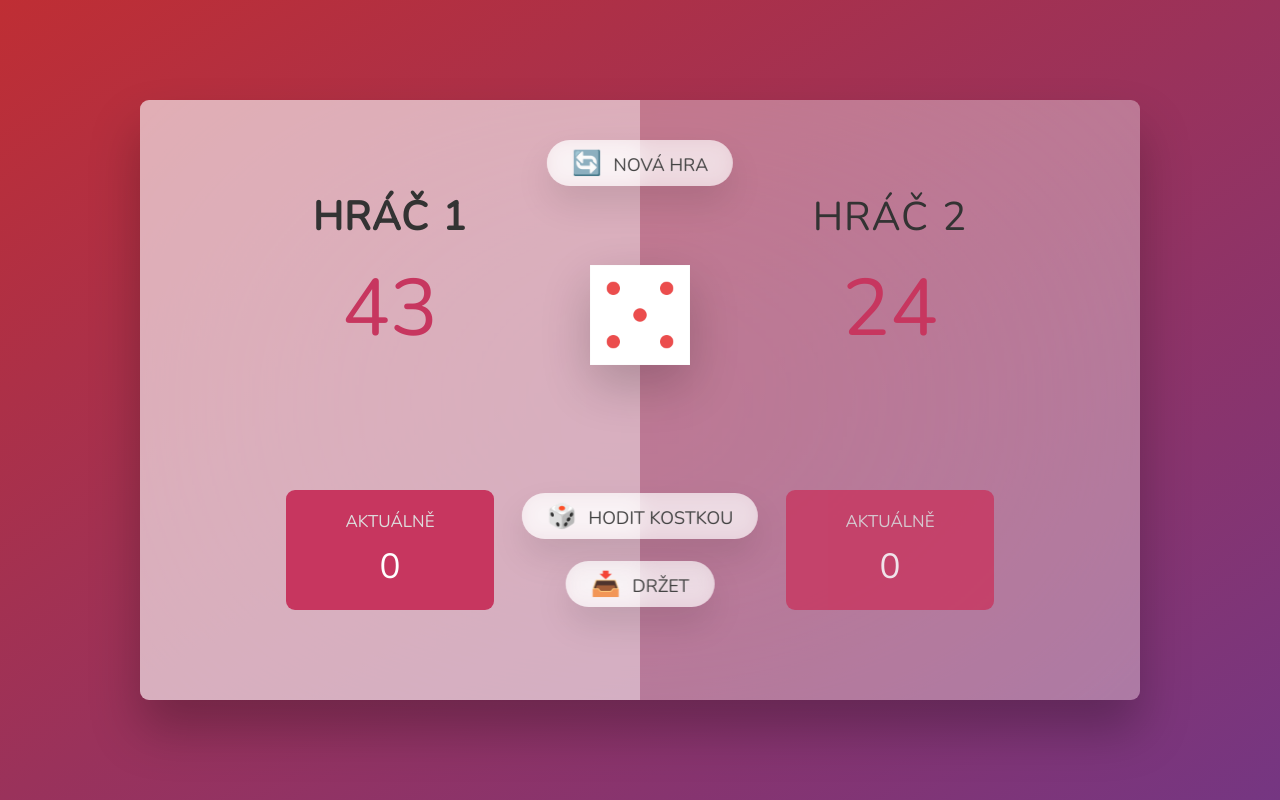
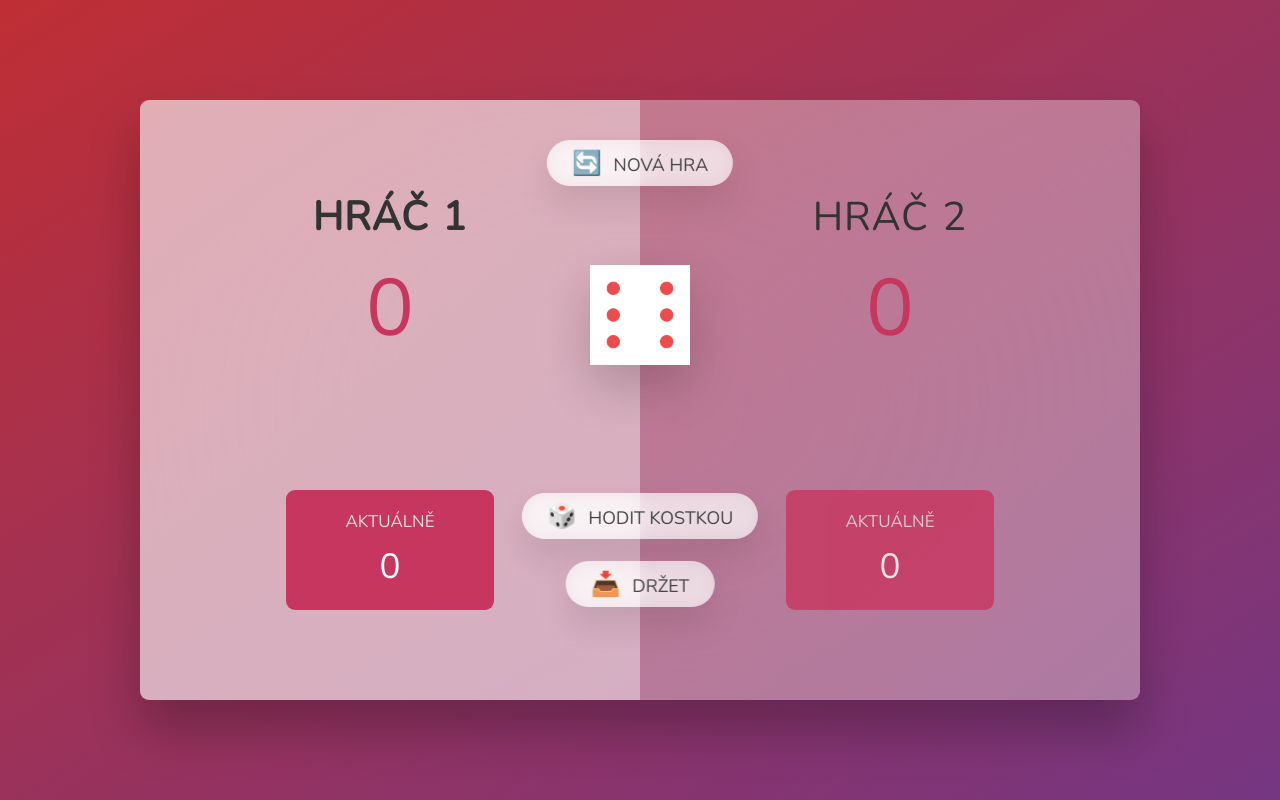
Before and after one commit to ArmadOon/Pig-Game, a plain HTML site: page index.html in a window 1280 px wide. Both pictures are taken after a click on the button "🎲 HODIT KOSTKOU". Drawn offline with nearby package versions, Linux system fonts and the light colour scheme.

Commit message:
First funcion of dice completed

```diff
--- a/index.html
+++ b/index.html
@@ -11,7 +11,7 @@
     <main>
       <section class="player player--0 player--active">
         <h2 class="name" id="name--0">Hráč 1</h2>
-        <p class="score" id="score--0">43</p>
+        <p class="score" id="score--0">22</p>
         <div class="current">
           <p class="current-label">Aktuálně</p>
           <p class="current-score" id="current--0">0</p>
@@ -19,7 +19,7 @@
       </section>
       <section class="player player--1">
         <h2 class="name" id="name--1">Hráč 2</h2>
-        <p class="score" id="score--1">24</p>
+        <p class="score" id="score--1">55</p>
         <div class="current">
           <p class="current-label">Aktuálně</p>
           <p class="current-score" id="current--1">0</p>
--- a/script.js
+++ b/script.js
@@ -1 +1,24 @@
 'use strict';
+
+// Selecting elements
+const score0El = document.querySelector('#score--0');
+const score1El = document.querySelector('#score--1');
+const diceEl = document.querySelector('.dice');
+const btnNew = document.querySelector('.btn--new');
+const btnRoll = document.querySelector('.btn--roll');
+const btnHold = document.querySelector('.btn--hold');
+
+//starting condition
+score0El.textContent = 0;
+score1El.textContent = 0;
+diceEl.classList.add('hidden');
+
+// Rolling dice functionality
+btnRoll.addEventListener('click', function() {
+    //1. Generating random dice roll
+    const dice = Math.trunc(Math.random() * 6) + 1;
+    //2. Display dice
+    diceEl.classList.remove('hidden');
+    diceEl.src = `dice-${dice}.png`;
+    //3. Check for rolled 1: if true, switch to next player
+});
--- a/style.css
+++ b/style.css
@@ -165,3 +165,7 @@ main {
   font-weight: 700;
   color: #c7365f;
 }
+
+.hidden {
+  display: none;
+}
```
